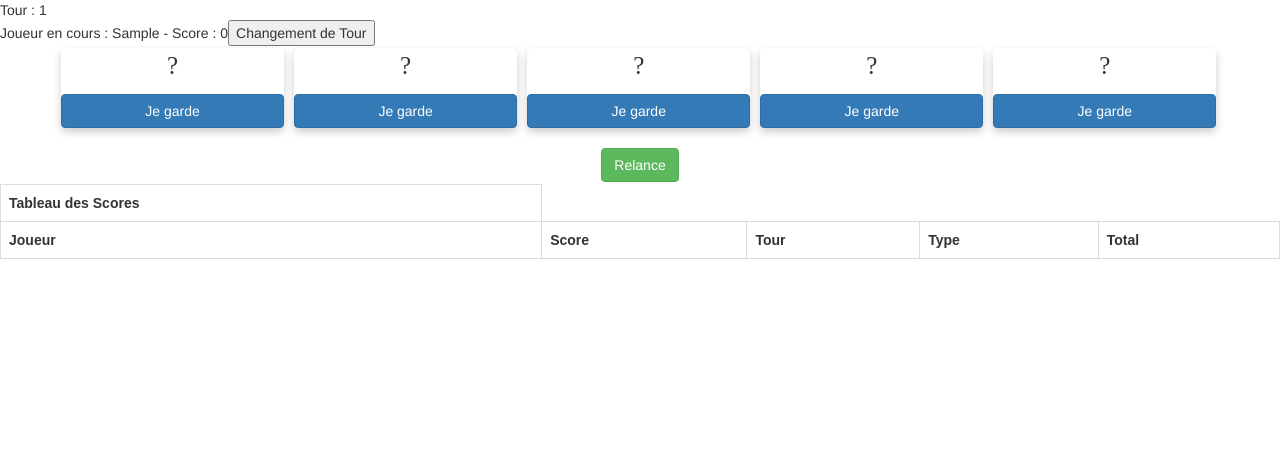
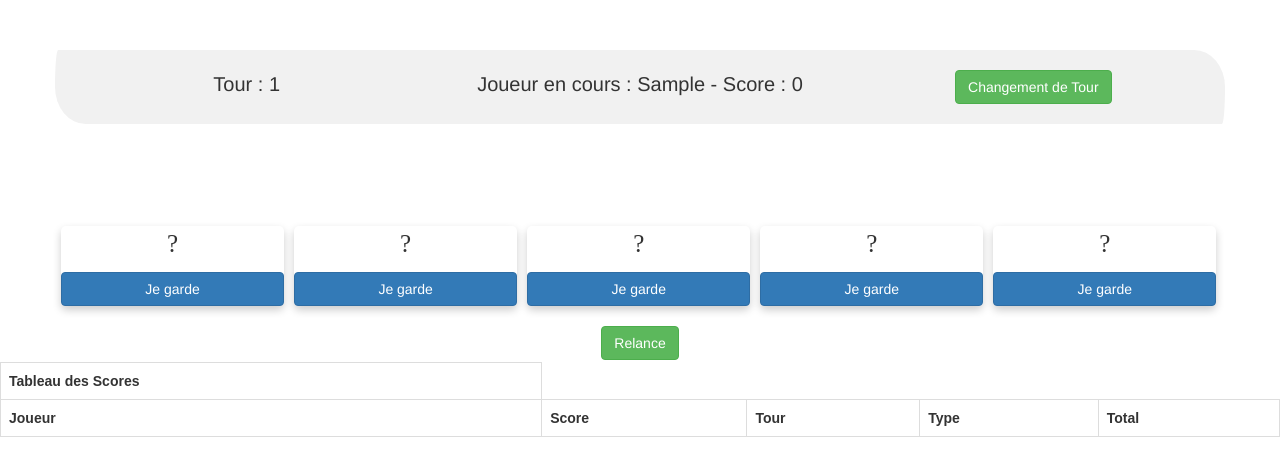
Before and after one commit to Sylvain-Caron/JeuDeYams, an Angular app: page / in a window 1280 px wide. Both pictures are taken after typing "Sample", "Sample" into the empty fields and a click on the button "VALIDER". Shown: the top 476 px of the page. Built offline with nearby package versions, Linux system fonts and the light colour scheme.

Commit message:
Adding css

```diff
--- a/src/app/dice/dice.component.html
+++ b/src/app/dice/dice.component.html
@@ -5,6 +5,13 @@
     #my_centered_buttons {
         display: flex;
         justify-content: center;
+        font-family: Franklin Gothic Medium;
+    }
+    #btn-relance {
+        height: 100px;
+        width: 100px;
+        border-radius: 50%;
+        border: 1px solid rgb(14, 14, 14);
     }
     .card {
       box-shadow: 0 4px 8px 0 rgba(0,0,0,0.2);
@@ -14,6 +21,7 @@
       display : inline-block;
       margin-left: 5px;
       margin-right: 5px;
+      font-family: Franklin Gothic Medium;
     }
 
     .card:hover {
@@ -34,6 +42,38 @@
         font-size: 25px;
         font-family: Bebas;
     }
+
+    .button-52 {
+        font-size: 16px;
+        font-weight: 200;
+        letter-spacing: 1px;
+        padding: 13px 20px 13px;
+        outline: 0;
+        border: 1px solid black;
+        cursor: pointer;
+        position: relative;
+        background-color: rgba(0, 0, 0, 0);
+        user-select: none;
+        -webkit-user-select: none;
+        touch-action: manipulation;
+      }
+
+      .button-52:after {
+        content: "";
+        background-color: #ffe54c;
+        width: 100%;
+        z-index: -1;
+        position: absolute;
+        height: 100%;
+        top: 7px;
+        left: 7px;
+        transition: 0.2s;
+      }
+
+      .button-52:hover:after {
+        top: 0px;
+        left: 0px;
+      }
 </style>
 
 <!-- <div *ngFor="let dice of allDice">
@@ -41,6 +81,7 @@
     <span *ngIf="dice.valeur != 0">{{ dice.valeur }}</span>
     <button (click)="callLock(dice)">Je garde</button>
 </div> -->
+
 <div class="container">
     <div class="row">
         <div class="col">
@@ -51,7 +92,7 @@
                         <span *ngIf="dice.valeur == 0">?</span>
                         <span *ngIf="dice.valeur != 0">{{ dice.valeur }}</span>
                     </p>
-                    <button style="width: 100%" class="btn btn-primary" (click)="callLock(dice)">Je garde</button>
+                    <button style="width: 100%;" class="btn btn-primary" (click)="callLock(dice)">Je garde</button>
                     <!-- margin: 0 25% 0 32.6%;  -->
                 </div>
             </div>
@@ -59,6 +100,7 @@
     </div>
     <br/>
     <div id="my_centered_buttons">
-        <button class="btn btn-success" (click)="callRelance()">Relance</button>
+        <button class="btn btn-success"  (click)="callRelance()">Relance</button>
+        <!-- id="btn-relance" -->
     </div>
 </div>
--- a/src/app/form-player/form-player.component.html
+++ b/src/app/form-player/form-player.component.html
@@ -120,7 +120,6 @@
     #Joueur1::placeholder, #Joueur2::placeholder {
         color: white;
     }
-
 </style>
 
 
@@ -137,7 +136,6 @@
     </form>
 
 </div> -->
-
 <div class="background-form">
 
     <div class="form-bg">
--- a/src/app/tour/tour.component.html
+++ b/src/app/tour/tour.component.html
@@ -1,4 +1,4 @@
-<div>
+<!-- <div class="container">
     <div *ngIf="tour.tour == 11; else elseBlock">
         <span>Fin de partie</span>
         <span *ngIf="tour.actuelJoueur.score > tour.previousJoueur.score; else second">
@@ -13,5 +13,46 @@
     </ng-template>
     <span> Joueur en cours : {{ tour.actuelJoueur.nom }} -</span>
     <span> Score : {{ tour.actuelJoueur.score }}</span>
-    <button (click)="callChangeTour()">Changement de Tour</button>
-</div>
+    <br/>
+    <div>
+        <button (click)="callChangeTour()">Changement de Tour</button>
+    </div>
+</div> -->
+
+<style>
+
+    #baniere{
+        margin-top: 50px;
+        margin-bottom: 100px;
+        overflow: hidden;
+        background-color: #f1f1f1;
+        padding: 20px 10px;
+        font-family: Franklin Gothic Medium;
+        font-size: 20px;
+        border-radius: 10px 100px / 120px;
+    }
+</style>
+
+<div class="container" id="baniere" style="text-align: center;">
+    <div class="row">
+        <div *ngIf="tour.tour == 11;" class="col-md-4">
+            <span>Fin de partie</span>
+            <span *ngIf="tour.actuelJoueur.score > tour.previousJoueur.score; else second">
+                    Gagnant : {{ tour.actuelJoueur.nom }}
+            </span>
+            <ng-template #second>
+                <span>Gagnant : {{ tour.previousJoueur.nom }}</span>
+            </ng-template>
+        </div>
+        <div class="col-md-4" *ngIf="tour.tour < 11;">
+            <span>Tour : {{ tour.tour }}</span> <br/>
+        </div>
+        <div class="col-md-4">
+            <span>Joueur en cours : {{ tour.actuelJoueur.nom }} -</span>
+            <span> Score : {{ tour.actuelJoueur.score }}</span>
+        </div>
+        <div class="col-md-4">
+            <button class="btn btn-success" (click)="callChangeTour()">Changement de Tour</button>
+        </div>
+     </div>
+ </div>
```
